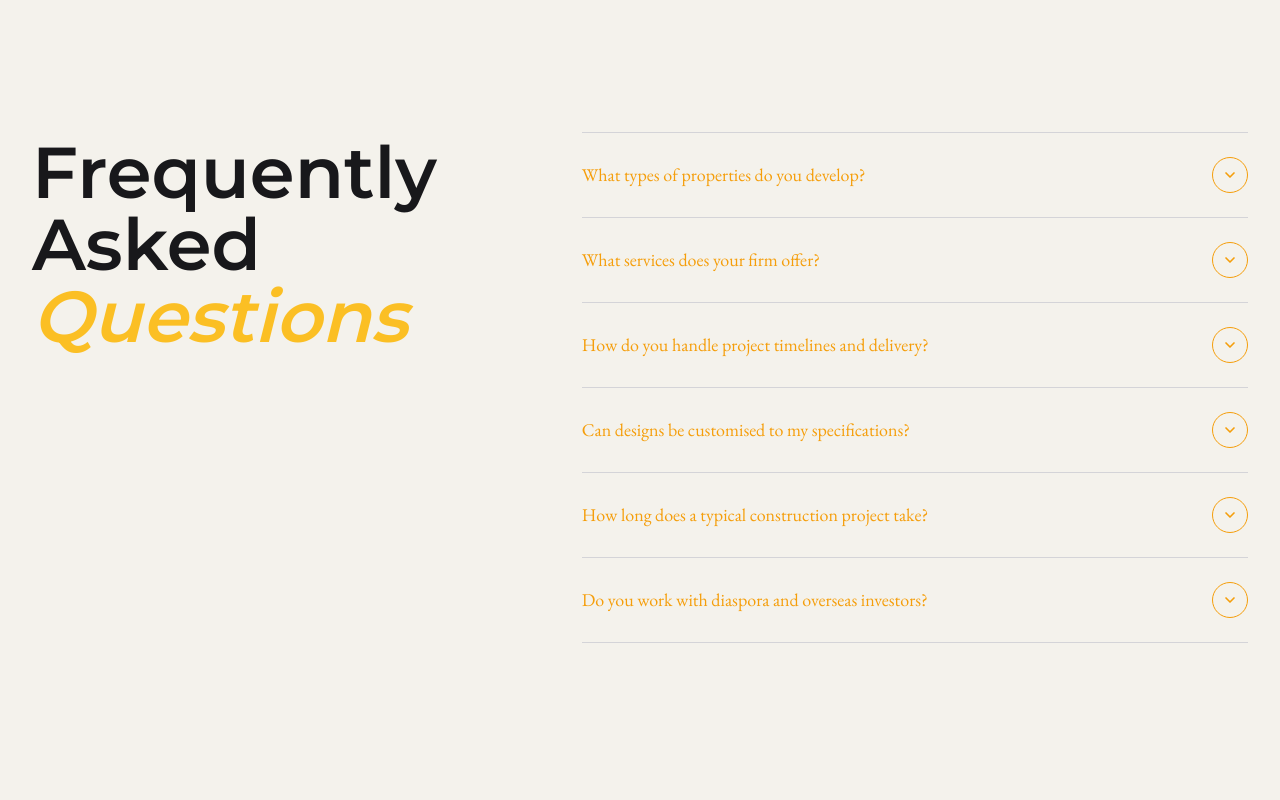
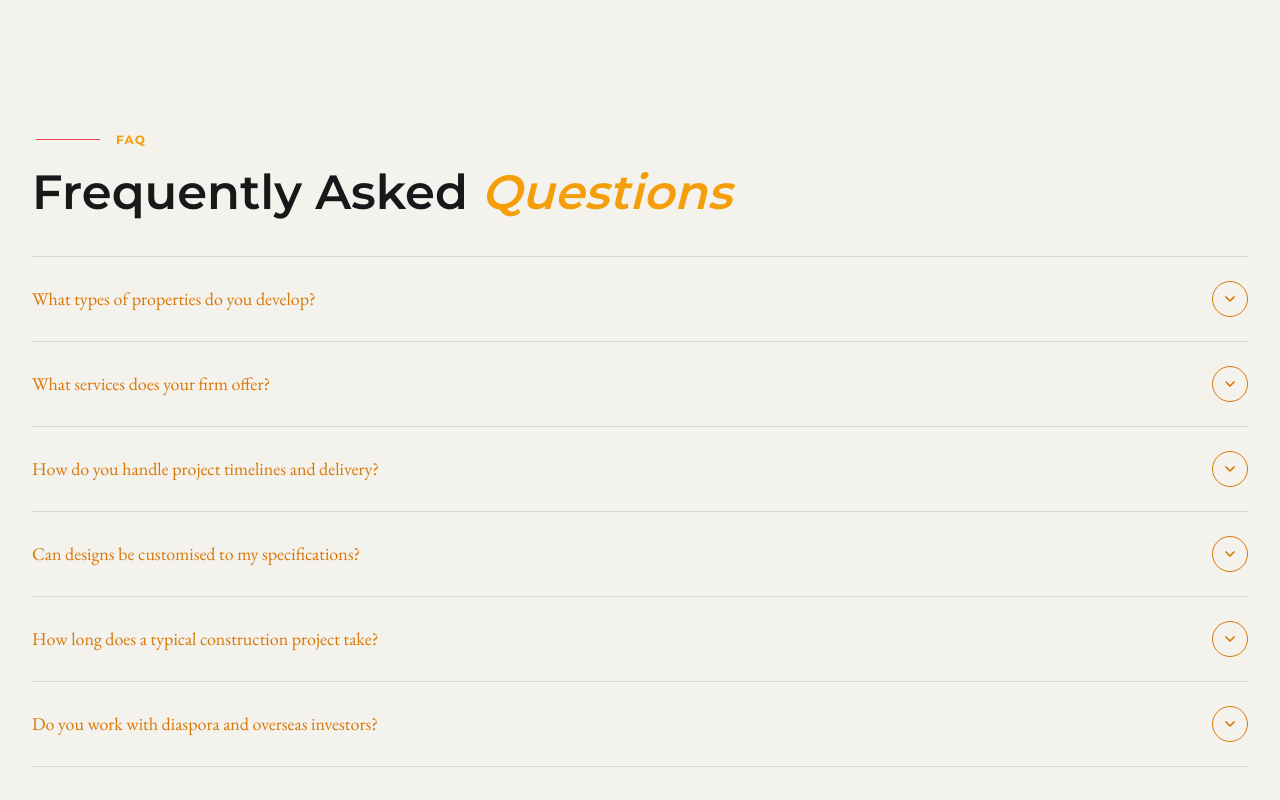
Before and after one commit to JhimmieC137/quantum, a Next.js app: page / in a window 1280 px wide. Shown: the part 5260-6060 px from the top of the page. Built offline with nearby package versions, Linux system fonts and the light colour scheme.

Commit message:
Darkened amaber shade and returned to former structure

```diff
--- a/src/components/FAQ.tsx
+++ b/src/components/FAQ.tsx
@@ -77,10 +77,10 @@ function FAQRow({
         className="w-full flex items-center gap-5 sm:gap-6 py-5 sm:py-6 text-left group cursor-pointer"
         aria-expanded={open}
       >
-        <span className="flex-1 text-amber-500 text-sm sm:text-base lg:text-lg group-hover:text-amber-400 transition-colors duration-200">
+        <span className="flex-1 text-amber-600 text-sm sm:text-base lg:text-lg group-hover:text-amber-500 transition-colors duration-200">
           {item.question}
         </span>
-        <span className="size-8 sm:size-9 flex items-center justify-center rounded-full border border-amber-500 text-amber-500 group-hover:border-amber-400 group-hover:text-amber-400 transition-all duration-200 shrink-0">
+        <span className="size-8 sm:size-9 flex items-center justify-center rounded-full border border-amber-600 text-amber-600 group-hover:border-amber-500 group-hover:text-amber-500 transition-all duration-200 shrink-0">
           <ChevronIcon open={open} />
         </span>
       </button>
@@ -106,18 +106,19 @@ export default function FAQAccordion() {
   return (
     <section className="w-full py-20 sm:py-28 lg:py-36 px-4 sm:px-8">
       <div className="max-w-[1400px] mx-auto">
-        <div className="flex flex-col lg:flex-row gap-14 lg:gap-20 xl:gap-28">
+        <div className="flex flex-col">
 
-          {/* Left column */}
-          <div className="lg:w-[36%] shrink-0 lg:pt-1">
-            <h2 className={`${montserrat.className} text-zinc-900 text-5xl sm:text-6xl lg:text-6xl xl:text-7xl font-semibold leading-[1.05]`}>
-              Frequently<br />Asked<br />
-              <span className="text-amber-400 italic">Questions</span>
-            </h2>
+          {/* Header */}
+          <div className={`${montserrat.className} flex justify-start gap-4 items-center mb-2 pl-1`}>
+            <div className="h-px xl:w-16 lg:w-10 w-7 bg-red-500" />
+            <p className={`${montserrat.className} text-xs font-bold text-amber-500 tracking-widest`}>FAQ</p>
           </div>
+          <p className={`${montserrat.className} text-zinc-900 text-left lg:text-5xl text-3xl font-semibold my-3 mb-10`}>
+            Frequently Asked <span className="text-amber-500 italic">Questions</span>
+          </p>
 
-          {/* Right column */}
-          <div className="flex-1 min-w-0">
+          {/* Accordion */}
+          <div className="w-full">
             {faqs.map((item, i) => (
               <FAQRow
                 key={i}
```
